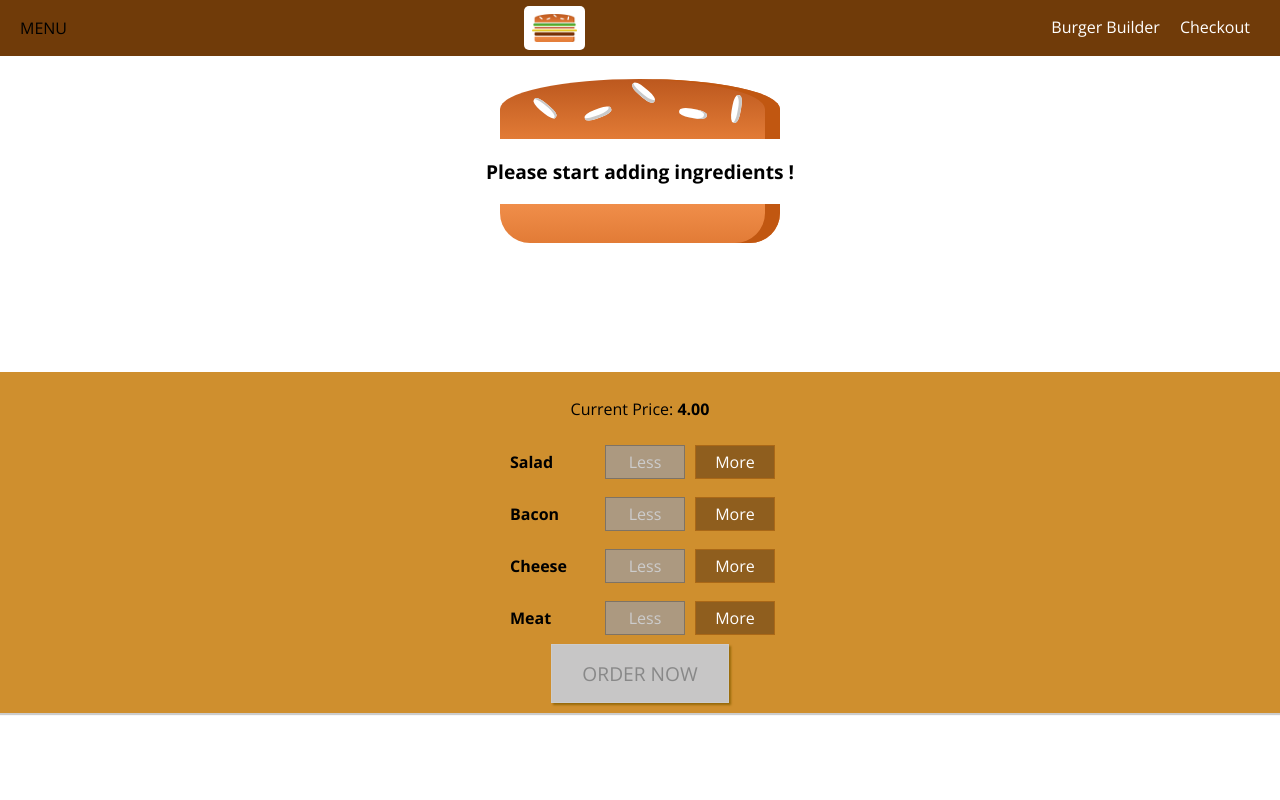
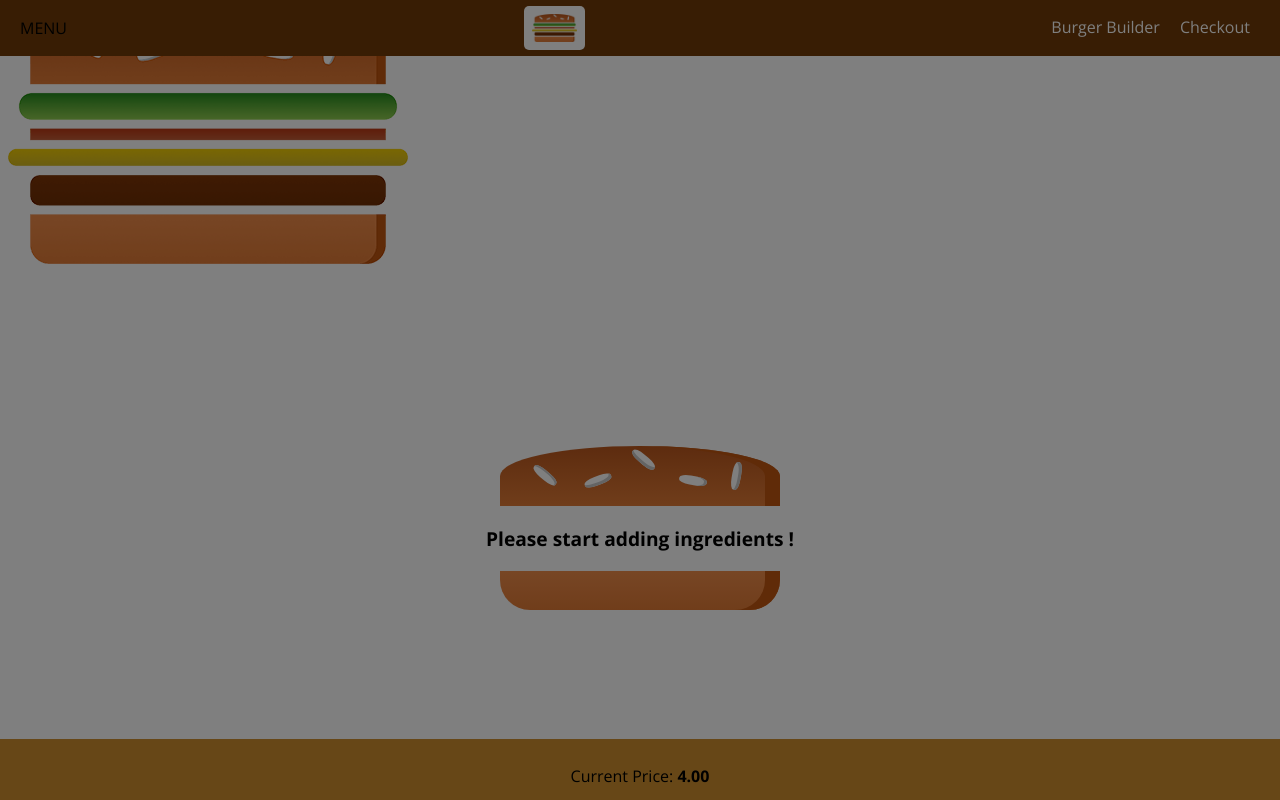
Before and after one commit to adelola/BurgerBuilder, a React app: page / in a window 1280 px wide. Shown: the top 800 px of the page. Built offline with nearby package versions, Linux system fonts and the light colour scheme.

Commit message:
SideBar toggle

```diff
--- a/src/components/Layout/Layout.js
+++ b/src/components/Layout/Layout.js
@@ -1,17 +1,31 @@
-import React from 'react';
+import React, {Component} from 'react';
 import Aux from '../../hoc/Aux';
 import classes from './Layout.css';
 import Toolbar from '../Navigation/Toolbar/Toolbar';
 import SideDrawer from '../Navigation/SideDrawer/SideDrawer';
 
-const layout = ( props ) => (
-  <Aux>
-    <Toolbar />
-    <SideDrawer />
-    <main className={classes.Content}>
-      {props.children}
-    </main>
-  </Aux>
-);
+class Layout extends Component {
+  state ={
+    showSideDrawer: true
+  }
 
-export default layout;
+  sideDrawerClosedHandler = () => {
+    this.setState( {showSideDrawer: false} );
+  }
+
+  render () {
+    return (
+      <Aux>
+      <Toolbar />
+      <SideDrawer
+        open={this.state.showSideDrawer}
+        closed={this.sideDrawerClosedHandler} />
+      <main className={classes.Content}>
+        {this.props.children}
+      </main>
+    </Aux>)
+  }
+
+}
+
+export default Layout;
--- a/src/components/Navigation/SideDrawer/SideDrawer.js
+++ b/src/components/Navigation/SideDrawer/SideDrawer.js
@@ -3,11 +3,18 @@
 import Logo from '../../Logo/Logo';
 import NavigationItems from '../NavigationItems/NavigationItems';
 import classes from './SideDrawer.css';
+import Backdrop from '../../UI/Backdrop/Backdrop';
+import Aux from '../../../hoc/Aux';
 
-const sideDrawer = () =>{
-
+const sideDrawer = ( props ) =>{
+  let attachedClasses = [classes.SideDrawer, classes.Close];
+  if (props.open){
+    attachedClasses=[classes.SideDrawer, classes.Open];
+  }
   return (
-    <div className={classes.SideDrawer}>
+    <Aux>
+      <Backdrop show={props.open} clicked={props.closed} />
+      <div className={attachedClasses.join('')}>
         <div className={classes.Logo}>
           <Logo/>
         </div>
@@ -15,6 +22,7 @@
           <NavigationItems />
         </nav>
       </div>
+    </Aux>
   );
 };
 
```
Lines whose indentation alone changed are shown as unchanged.
